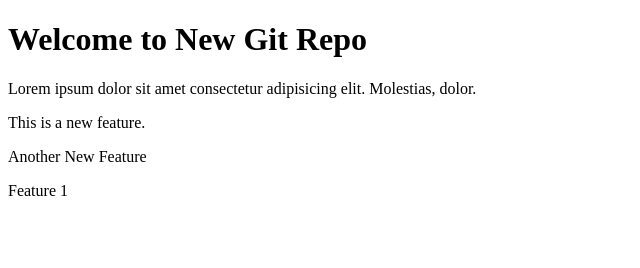
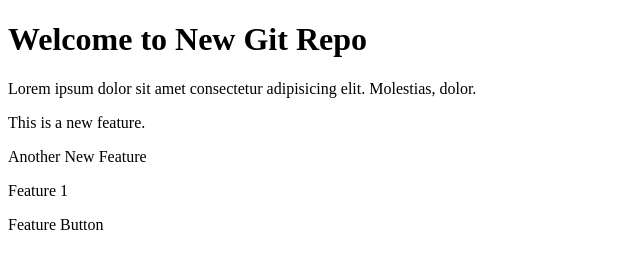
Before and after one commit to yogeshwarinavghare/localRepo, a plain HTML site: page index.html in a window 1280 px wide. Shown: the whole page, without its empty margins (0-640 px from the left). Drawn offline with Linux system fonts and the light colour scheme.

```diff
--- a/index.html
+++ b/index.html
@@ -11,5 +11,6 @@
     <p>This is a new feature.</p>
     <p>Another New Feature</p>
     <p>Feature 1</p>
+    <p>Feature Button</p>
 </body>
 </html>
```
